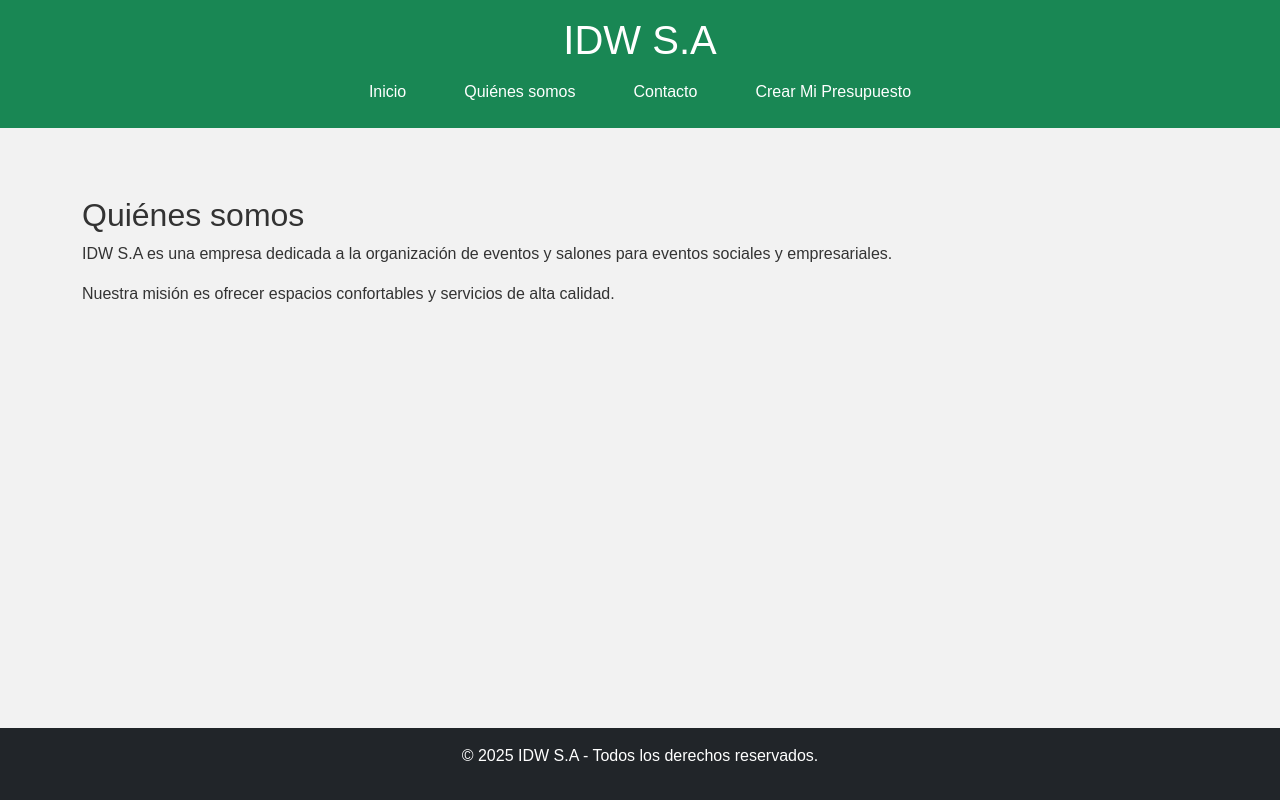
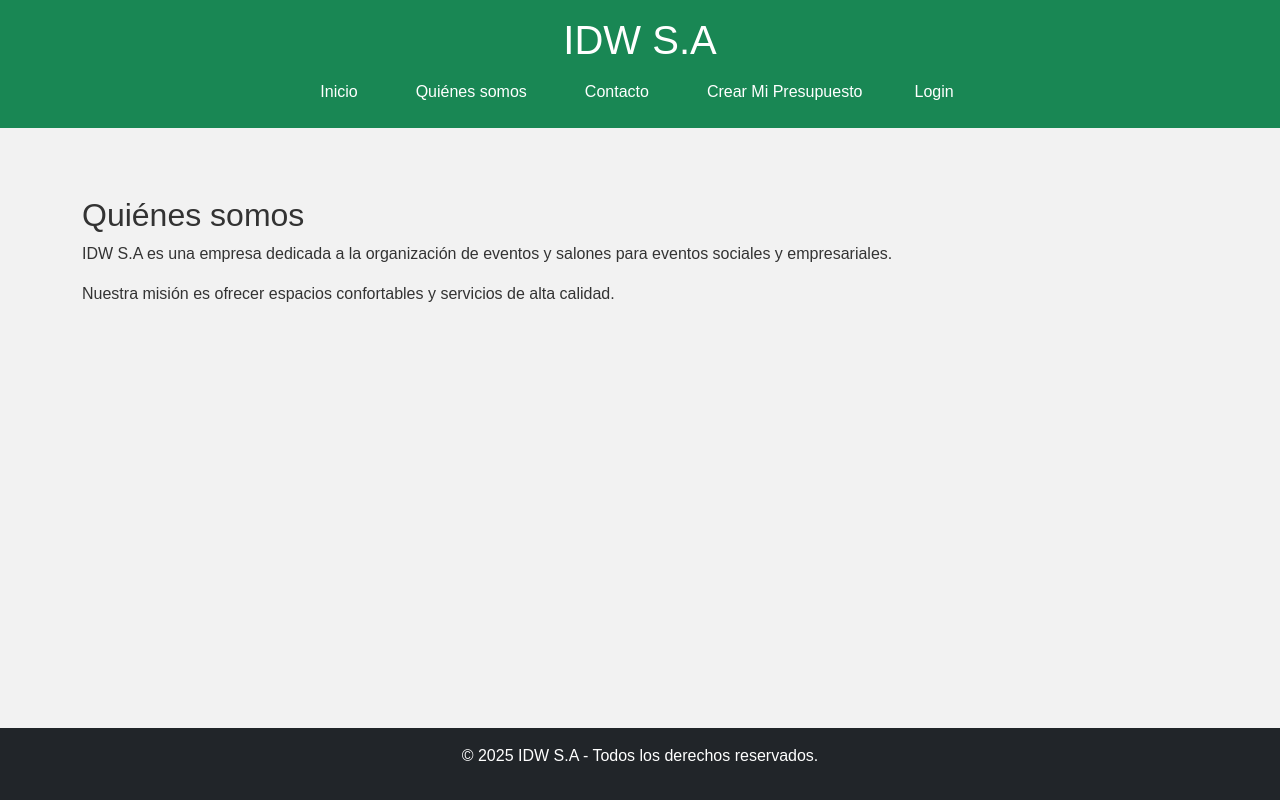
Before and after one commit to brixz/IDW-S.A, a plain HTML site: page nosotros.html in a window 1280 px wide. Drawn offline with nearby package versions, Linux system fonts and the light colour scheme.

Commit message:
ajustes entrega final

```diff
--- a/nosotros.html
+++ b/nosotros.html
@@ -15,6 +15,7 @@
       <a href="nosotros.html" class="nav-link text-white me-3">Quiénes somos</a>
       <a href="contacto.html" class="nav-link text-white me-3">Contacto</a>
       <a href="presupuestos.html" class="nav-link text-white">Crear Mi Presupuesto</a>
+      <a href="login.html" class="nav-link text-white me-3" id="login">Login</a>
     </nav>
   </header>
 
```
